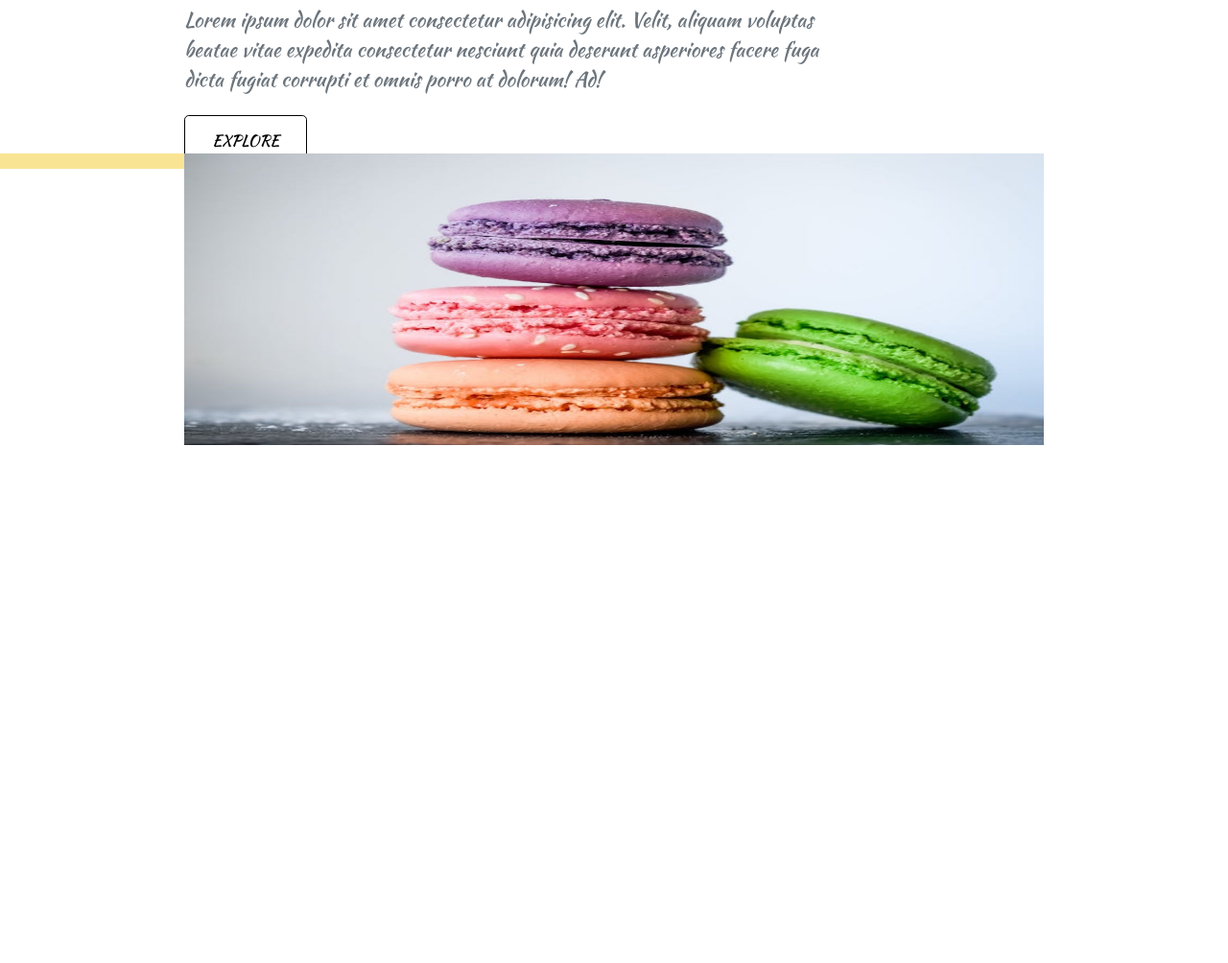
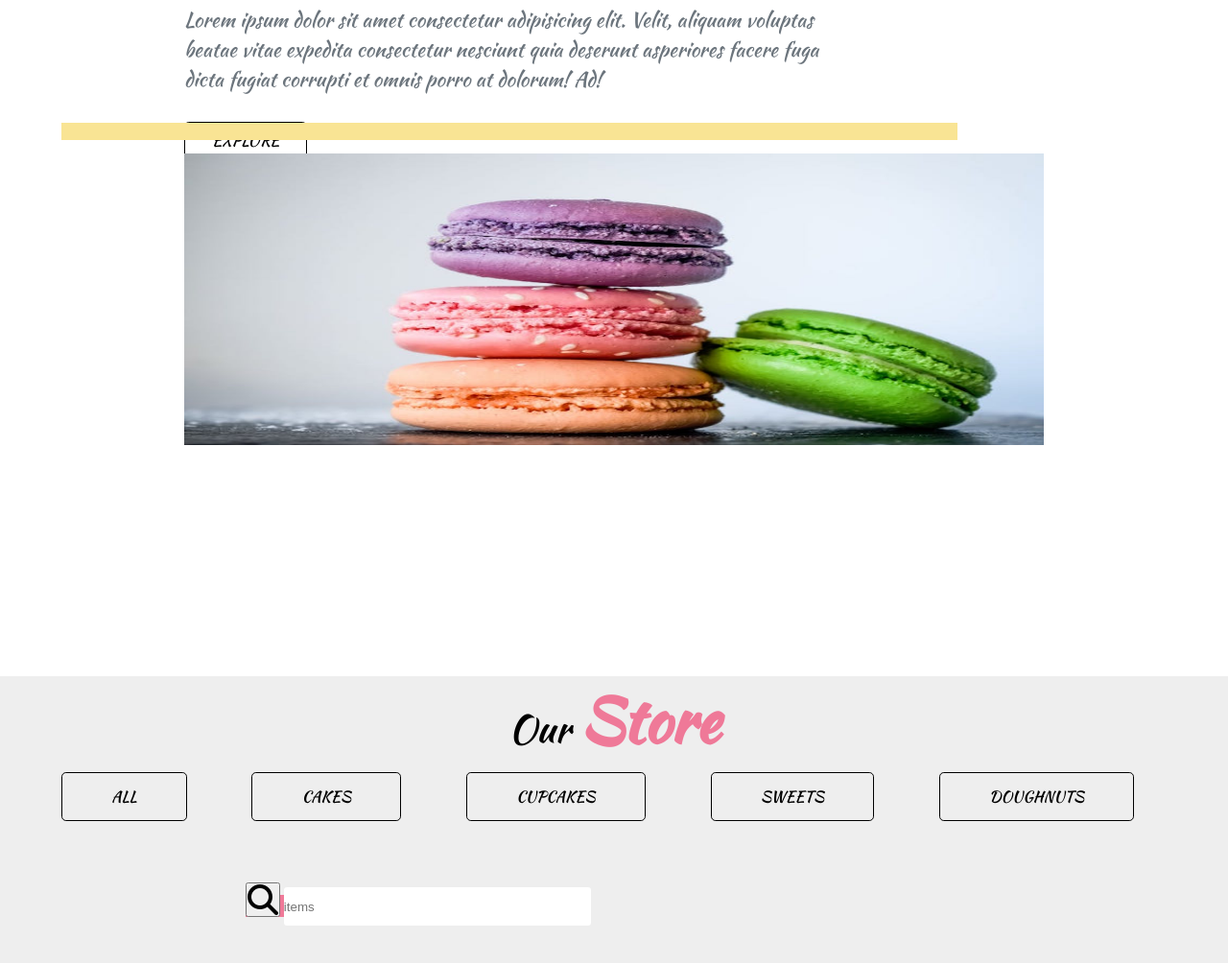
Before and after one commit to moneebshammout/task1, a plain HTML site: page index.html in a window 1280 px wide. Shown: the part 1223-2227 px from the top of the page at 96% size. Before the commit the page ends 1928 px from the top, so only its background shows below. Drawn offline with Linux system fonts and the light colour scheme.

Commit message:
our store

```diff
--- a/css/index.css
+++ b/css/index.css
@@ -5,6 +5,7 @@
     --mainBlack: #000;
     --yellowTrans: rgba(249, 228, 148, 0.5);
     --grey: #6c757d;
+    --lowGrew:#eeeeee;
 
 }
 
@@ -42,6 +43,7 @@ body {
     justify-content: center;
     flex-direction: column;
     text-align: center;
+
 }
 
 .center-child {
@@ -94,7 +96,7 @@ a {
     border: black solid 0.1rem;
     text-align: center;
     font-size: 1rem;
-    padding: 2% 4% 2% 4%;
+    padding: 1% 4% 1% 4%;
     border-radius: 0.3rem;
     font-family: 'Kaushan Script';
 }
@@ -132,14 +134,18 @@ a {
 
 
 .aboutus-border {
-    border: solid 0.5rem;
+    border: solid 0.6rem;
     border-color: var(--mainYellow);
     width: 100%;
     height: auto;
-    max-width: 70%;
-    max-height: 38%;
+    max-width: 73%;
+    max-height: 40%;
     position: absolute;
+    margin-top: -2rem;
+    margin-left: 4rem;
+    transition: 1s;
 }
+
 
 .aboutus-sweet {
     width: 100%;
@@ -149,3 +155,36 @@ a {
     position: absolute;
     vertical-align: middle;
 }
+#store{
+    background-color: var(--lowGrew);
+}
+.our-store-links{
+    display: inline-block !important;
+    margin-left: 5%;
+    margin-bottom: 5%;
+}
+.search-bar{
+    margin-left: 20%;
+
+}
+.search-box{
+    width: 20rem;
+    height: 2.5rem;
+    border: transparent ;
+    border-radius: 0.2rem;
+}
+#search-icon{
+    color: black;
+    background-color: transparent;
+    font-size: 2rem;
+    border: none;
+}
+/* #search-btn{
+
+} */
+#search-icon-wrapper{
+    background-color: var(--pink);
+    width: 20rem;
+    height: 2.5rem;
+    display: inline;
+}
--- a/index.html
+++ b/index.html
@@ -20,7 +20,7 @@
     <script src="javascript/index.js"></script>
 </head>
 
-<body>
+<body onclick="defaultAboutBorder()">
     <header>
         <div class="top-nav strech-max-width">
             <a href="#" class="logo-link"><img src="/images/logo.svg" alt="logo"></a>
@@ -53,12 +53,29 @@
         <div class="aboutus-preview ">
             <!-- https://freefrontend.com/css-border-animations/ -->
             <div class="aboutus-border"></div>
-            <img src="/images/sweets-1.jpeg" class="aboutus-sweet space-left" alt="cake">
+            <img src="/images/sweets-1.jpeg" onload="aboutusSweetAssignEvent()" class="aboutus-sweet space-left" alt="cake">
 
         </div>
 
 
     </section>
+    <section id="store" class="max-hight-container">
+        <div class="center-parent">
+            <h1 class="title-content ">Our <strong class="large-pink-font">Store</strong></h1>
+        </div>
+
+        <a href="" class="button-theme  our-store-links">ALL</a>
+        <a href="" class="button-theme  our-store-links">CAKES</a>
+        <a href="" class="button-theme  our-store-links">CUPCAKES</a>
+        <a href="" class="button-theme  our-store-links">SWEETS</a>
+        <a href="" class="button-theme  our-store-links">DOUGHNUTS</a>
+        <form onsubmit="return searchItems()" class="search-bar">
+            <div id="search-icon-wrapper" >
+                <button type="submit" id="search-btn"><i class="fa fa-search" id="search-icon"></i></button>
+            </div>
+            <input type="text" placeholder="items" name="search" class="search-box">
+        </form>
+    </section>
 
 </body>
 
--- a/javascript/index.js
+++ b/javascript/index.js
@@ -1,24 +1,45 @@
-function customAnimation(props,seconds,element){
-    let animation=element.animate(props,seconds);
+
+function customAnimation(props, seconds, element) {
+    let animation = element.animate(props, seconds);
     animation.onfinish = () => {
-        Object.keys(props).forEach(key=>{
-            element.style[key]=props[key];
+        Object.keys(props).forEach(key => {
+            element.style[key] = props[key];
         });
-      };
+    };
 
 }
+
 //for mobile users
-function toggleDropDown(){
-    let dropDowncontainer=document.body.getElementsByClassName('drop-down-container')[0];
-    let navBar=document.body.getElementsByClassName('top-nav')[0];
-    let displayType=dropDowncontainer.style.display;
-    if(displayType==='none'||displayType==''){
-        dropDowncontainer.style.display='inline';
-        customAnimation({'height':'15rem'},300,navBar);
+function toggleDropDown() {
+    let dropDowncontainer = document.body.getElementsByClassName('drop-down-container')[0];
+    let navBar = document.body.getElementsByClassName('top-nav')[0];
+    let displayType = dropDowncontainer.style.display;
+    if (displayType === 'none' || displayType == '') {
+        dropDowncontainer.style.display = 'inline';
+        customAnimation({'height': '15rem'}, 300, navBar);
         return;
     }
-    customAnimation({'height':'4.5rem'},300,navBar);
-    setTimeout(function(){
-        dropDowncontainer.style.display='none';
-    },300);
+    customAnimation({'height': '4.5rem'}, 300, navBar);
+    setTimeout(function () {
+        dropDowncontainer.style.display = 'none';
+    }, 300);
 }
+function aboutusSweetAssignEvent() {
+    //cant stop propagation unless using native events
+    let sweet = document.querySelector('.aboutus-sweet');
+    sweet.addEventListener('click', (elem) => {
+        return toggleAboutBorder(elem);
+    });
+}
+function defaultAboutBorder() {
+    let border = document.querySelector('.aboutus-border');
+    customAnimation({'margin-top': '-2rem', 'margin-left': '4rem'}, 300, border);
+}
+function toggleAboutBorder(element) {
+    element.stopPropagation();
+    let border = document.querySelector('.aboutus-border');
+    customAnimation({'margin-top': '-0.5rem', 'margin-left': '5rem'}, 300, border);
+}
+function searchItems() {
+    var formData = new FormData(document.querySelector('.search-bar'))
+}
```
